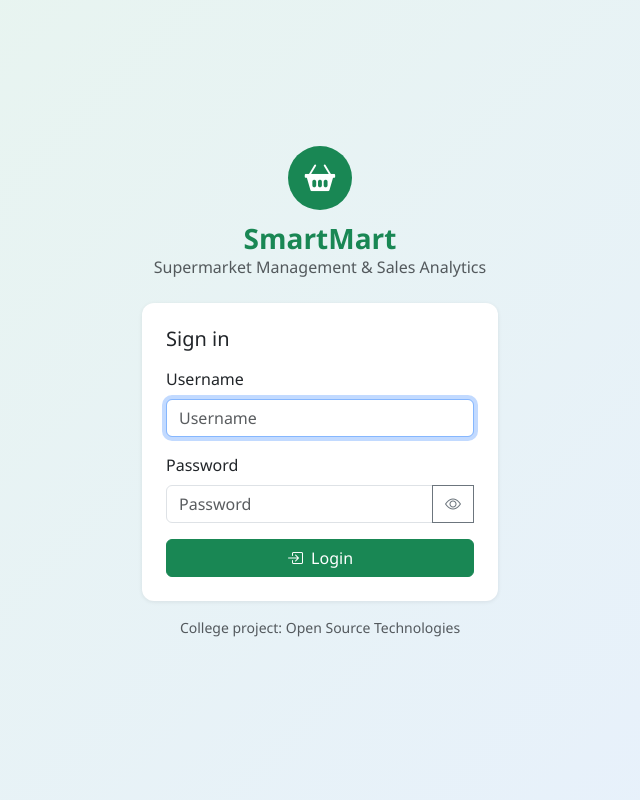
After one commit to Aliza-Saiyed06/smartmart, a Django app: page /login/ in a window 1280 px wide. The commit adds this page. Shown: the whole page, without its empty margins (320-960 px from the left). Run offline with Django 5.2, Linux system fonts and the light colour scheme.

Commit message:
Authentication: login, logout and dashboard protection

```diff
--- a/static/css/style.css
+++ b/static/css/style.css
@@ -82,3 +82,24 @@ body {
     letter-spacing: 0.03em;
     color: var(--sm-text-muted);
 }
+
+/* ---------- Login page ---------- */
+.login-page {
+    min-height: 100vh;
+    display: flex;
+    align-items: center;
+    background: linear-gradient(135deg, #e8f5ee 0%, #e7f0fd 100%);
+}
+
+.login-logo {
+    width: 64px;
+    height: 64px;
+    margin: 0 auto 0.75rem;
+    border-radius: 50%;
+    background-color: var(--sm-green);
+    color: #ffffff;
+    font-size: 1.9rem;
+    display: flex;
+    align-items: center;
+    justify-content: center;
+}
--- /dev/null
+++ b/supermarket/forms.py
@@ -0,0 +1,32 @@
+"""
+Forms for the supermarket app.
+
+A Django form describes the fields of an HTML form and validates the data
+on the SERVER. More forms (product, customer, supplier) come in later phases.
+"""
+
+from django import forms
+from django.contrib.auth.forms import AuthenticationForm
+
+
+class SmartMartLoginForm(AuthenticationForm):
+    """Django's login form with Bootstrap styling and a friendly error message."""
+
+    error_messages = {
+        'invalid_login': 'Incorrect username or password. Please try again.',
+        'inactive': 'This account is disabled. Please contact the administrator.',
+    }
+
+    username = forms.CharField(
+        widget=forms.TextInput(attrs={
+            'class': 'form-control',
+            'placeholder': 'Username',
+            'autofocus': True,
+        })
+    )
+    password = forms.CharField(
+        widget=forms.PasswordInput(attrs={
+            'class': 'form-control',
+            'placeholder': 'Password',
+        })
+    )
--- a/supermarket/urls.py
+++ b/supermarket/urls.py
@@ -5,10 +5,25 @@ Each path() connects a web address to a view function.
 We will add more paths here in every phase.
 """
 
+from django.contrib.auth import views as auth_views
 from django.urls import path
 
 from . import views
+from .forms import SmartMartLoginForm
 
 urlpatterns = [
+    # Dashboard (protected: see views.py)
     path('', views.dashboard, name='dashboard'),
+
+    # Authentication: Django's built-in views, so we write no login logic ourselves
+    path(
+        'login/',
+        auth_views.LoginView.as_view(
+            template_name='registration/login.html',
+            authentication_form=SmartMartLoginForm,
+            redirect_authenticated_user=True,   # already logged in? skip the login page
+        ),
+        name='login',
+    ),
+    path('logout/', auth_views.LogoutView.as_view(), name='logout'),
 ]
--- a/supermarket/views.py
+++ b/supermarket/views.py
@@ -5,10 +5,12 @@ A view receives a web request, does some work, and returns a web page.
 """
 
 import django
+from django.contrib.auth.decorators import login_required
 from django.db import connection
 from django.shortcuts import render
 
 
+@login_required   # not logged in? Django redirects to LOGIN_URL (/login/)
 def dashboard(request):
     """
     Temporary dashboard (Phase 3).
--- /dev/null
+++ b/templates/registration/login.html
@@ -0,0 +1,114 @@
+{% load static %}
+<!DOCTYPE html>
+<html lang="en">
+<head>
+    <meta charset="UTF-8">
+    <meta name="viewport" content="width=device-width, initial-scale=1">
+    <title>Login | SmartMart</title>
+
+    <link href="https://cdn.jsdelivr.net/npm/bootstrap@5.3.3/dist/css/bootstrap.min.css" rel="stylesheet">
+    <link href="https://cdn.jsdelivr.net/npm/bootstrap-icons@1.11.3/font/bootstrap-icons.min.css" rel="stylesheet">
+    <link href="{% static 'css/style.css' %}" rel="stylesheet">
+</head>
+<body class="login-page">
+
+    <div class="container">
+        <div class="row justify-content-center">
+            <div class="col-11 col-sm-8 col-md-6 col-lg-4">
+
+                <div class="text-center mb-4">
+                    <div class="login-logo">
+                        <i class="bi bi-basket2-fill"></i>
+                    </div>
+                    <h1 class="h3 fw-bold text-success mb-0">SmartMart</h1>
+                    <p class="text-muted">Supermarket Management &amp; Sales Analytics</p>
+                </div>
+
+                <div class="card">
+                    <div class="card-body p-4">
+                        <h2 class="h5 mb-3">Sign in</h2>
+
+                        <!-- Error message (wrong username/password) -->
+                        {% if form.non_field_errors %}
+                            <div class="alert alert-danger py-2" role="alert">
+                                <i class="bi bi-exclamation-triangle-fill me-1"></i>
+                                {{ form.non_field_errors.0 }}
+                            </div>
+                        {% endif %}
+
+                        <form method="post" id="login-form" novalidate>
+                            {% csrf_token %}
+                            <!-- Remembers the page the user originally wanted -->
+                            <input type="hidden" name="next" value="{{ next }}">
+
+                            <div class="mb-3">
+                                <label for="{{ form.username.id_for_label }}" class="form-label">Username</label>
+                                {{ form.username }}
+                                <div class="invalid-feedback">Please enter your username.</div>
+                            </div>
+
+                            <div class="mb-3">
+                                <label for="{{ form.password.id_for_label }}" class="form-label">Password</label>
+                                <div class="input-group">
+                                    {{ form.password }}
+                                    <button class="btn btn-outline-secondary" type="button" id="toggle-password"
+                                            aria-label="Show or hide password">
+                                        <i class="bi bi-eye"></i>
+                                    </button>
+                                    <div class="invalid-feedback">Please enter your password.</div>
+                                </div>
+                            </div>
+
+                            <button type="submit" class="btn btn-success w-100">
+                                <i class="bi bi-box-arrow-in-right me-1"></i> Login
+                            </button>
+                        </form>
+                    </div>
+                </div>
+
+                <p class="text-center text-muted small mt-3">
+                    College project: Open Source Technologies
+                </p>
+            </div>
+        </div>
+    </div>
+
+    <script src="https://code.jquery.com/jquery-3.7.1.min.js"></script>
+    <script>
+        $(document).ready(function () {
+
+            // jQuery feature 1: show / hide the password
+            $('#toggle-password').on('click', function () {
+                var passwordBox = $('#id_password');
+                var icon = $(this).find('i');
+
+                if (passwordBox.attr('type') === 'password') {
+                    passwordBox.attr('type', 'text');
+                    icon.removeClass('bi-eye').addClass('bi-eye-slash');
+                } else {
+                    passwordBox.attr('type', 'password');
+                    icon.removeClass('bi-eye-slash').addClass('bi-eye');
+                }
+            });
+
+            // jQuery feature 2: simple client-side check before the form is sent
+            $('#login-form').on('submit', function (event) {
+                var isValid = true;
+
+                $('#id_username, #id_password').each(function () {
+                    if ($.trim($(this).val()) === '') {
+                        $(this).addClass('is-invalid');
+                        isValid = false;
+                    } else {
+                        $(this).removeClass('is-invalid');
+                    }
+                });
+
+                if (!isValid) {
+                    event.preventDefault();   // stop the form from being sent
+                }
+            });
+        });
+    </script>
+</body>
+</html>
```
Also changed, not shown: smartmart/settings.py (+12 -0 lines), templates/base.html (+10 -2 lines).
